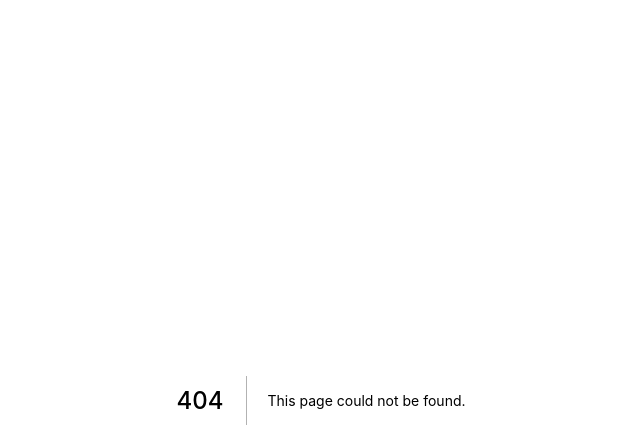
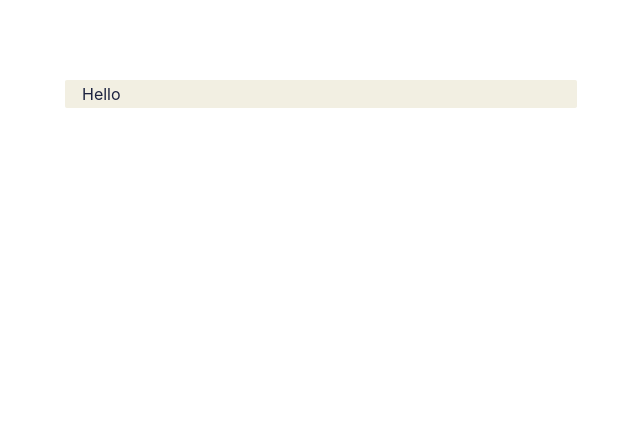
Before and after one commit to MhmdNdri/Next-Access, a Next.js app: page /pwa-sample/test in a window 1280 px wide. Before the commit this address had no page. Shown: the top 448 px of the page, without its empty margins (319-959 px from the left). Built offline with nearby package versions, Linux system fonts and the light colour scheme.

Commit message:
update notification test 3

```diff
--- /dev/null
+++ b/pages/test.js
@@ -0,0 +1,12 @@
+import React from "react";
+import styles from "../styles/ToText.module.css";
+
+const SpeechToText = () => {
+  return (
+    <>
+      <div className={styles.container}>Hello</div>
+    </>
+  );
+};
+
+export default SpeechToText;
```
